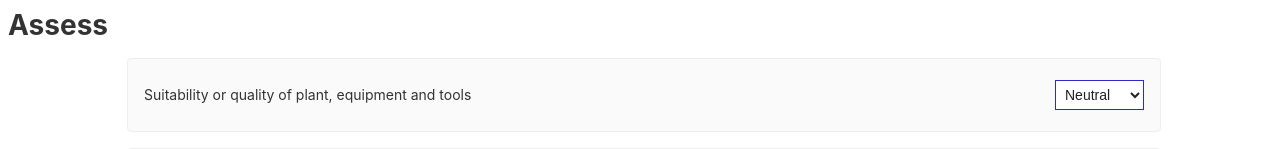
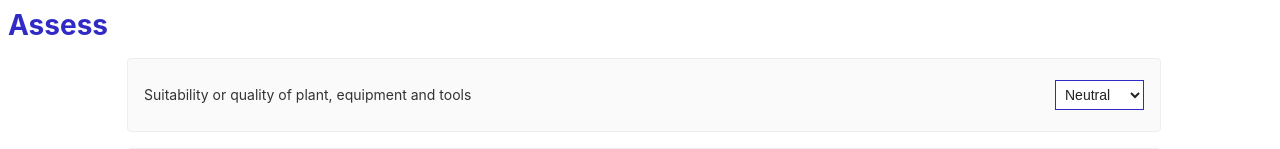
Before and after one commit to ChameeraRupasinghe/assess-imporved-angular, an Angular app: page / in a window 1280 px wide. Shown: the top 149 px of the page. Built offline with nearby package versions, Linux system fonts and the light colour scheme.

Commit message:
Style changes

```diff
--- a/src/app/app.component.html
+++ b/src/app/app.component.html
@@ -589,7 +589,7 @@
 <!-- * * * * * * * * * * * * * * * * * * * * * * * * * * * * * * * -->
 
 <div>
-  <h1>Assess</h1>
+  <h1 style="color: #312BC6;">Assess</h1>
 
   <form [formGroup]="assessForm" (ngSubmit)="onSubmit()">
     <div class="card-container">
```
